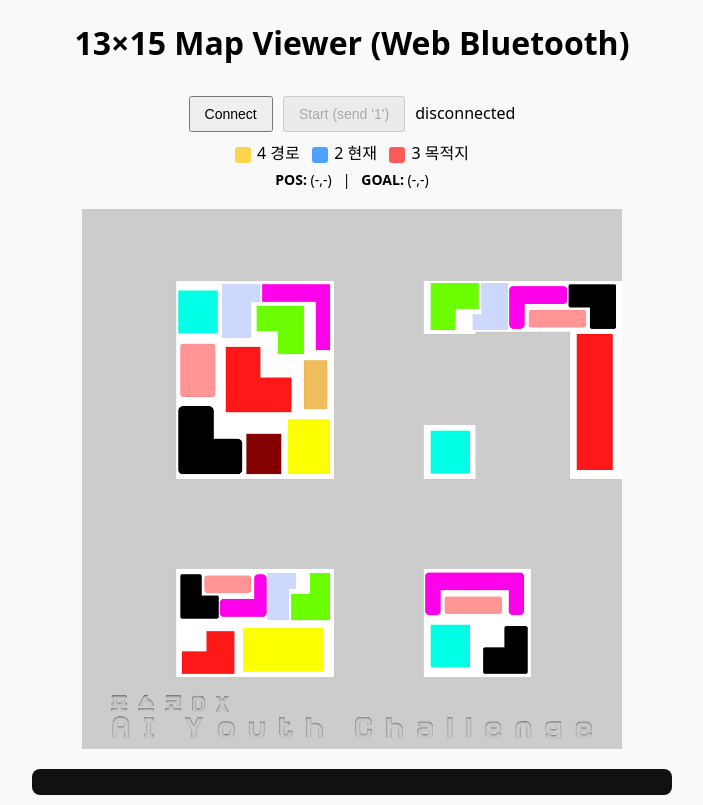
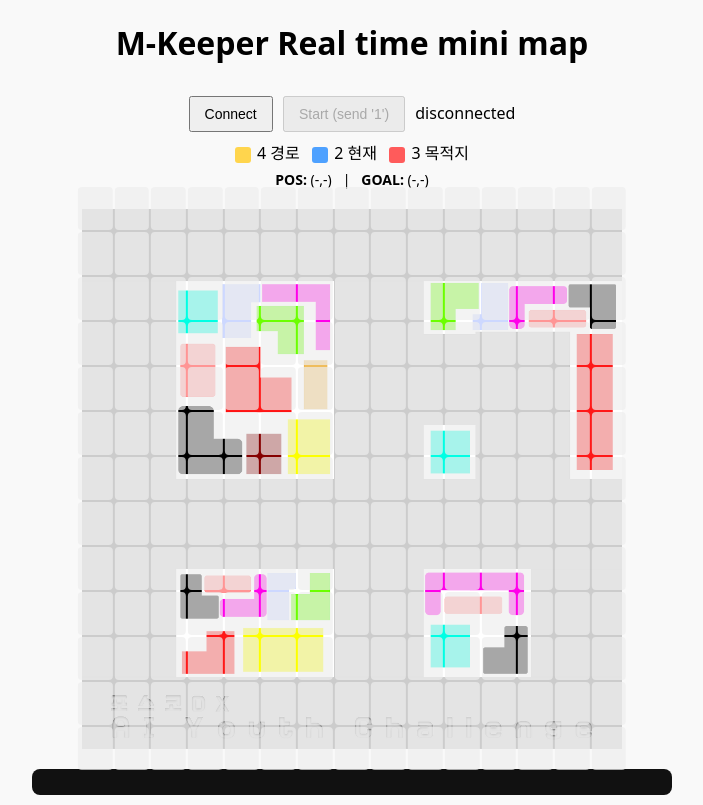
Before and after one commit to jihyo0331/M-keeper-mini-car, a plain HTML site: page index.html in a window 1280 px wide. Shown: the whole page, without its empty margins (288-991 px from the left). Drawn offline with Linux system fonts and the light colour scheme.

Commit message:
Set Uno Board

```diff
--- a/index.html
+++ b/index.html
@@ -72,15 +72,24 @@
 
     #grid {
         position: absolute;
-        inset: 0;
+        left: 50%;
+        top: -4%;
+        /* 위로 조금 올림 (원하면 숫자 조절) */
+        transform: translateX(-50%);
         display: grid;
         grid-template-rows: repeat(var(--rows), 1fr);
         grid-template-columns: repeat(var(--cols), 1fr);
         gap: 2px;
+        /* ← 여기서 그리드 크기만 조절 */
+        width: 88%;
+        /* 좌우 크기 조금 줄임 */
+        height: 108%;
+        /* 상하 크기 조금 늘림 */
         background: transparent;
-        z-index: 1;
-        /* 이미지 위 */
+        z-index: 10;
+        /* ← 배경보다 확실히 위 */
         pointer-events: auto;
+        /* ← 클릭 받기 */
     }
     /* 셀 스타일 */
 
@@ -90,7 +99,7 @@
         justify-content: center;
         font-size: 12px;
         border-radius: 4px;
-        background: rgba(238, 238, 238, 0);
+        background: rgba(238, 238, 238, 0.7);
         color: #333;
         user-select: none;
         cursor: pointer;
@@ -150,7 +159,7 @@
 </style>
 
 <body>
-    <h1>13×15 Map Viewer (Web Bluetooth)</h1>
+    <h1>M-Keeper Real time mini map</h1>
     <div id="controls">
         <div>
             <button id="btn">Connect</button>
```
Also changed, not shown: 2 other files.
